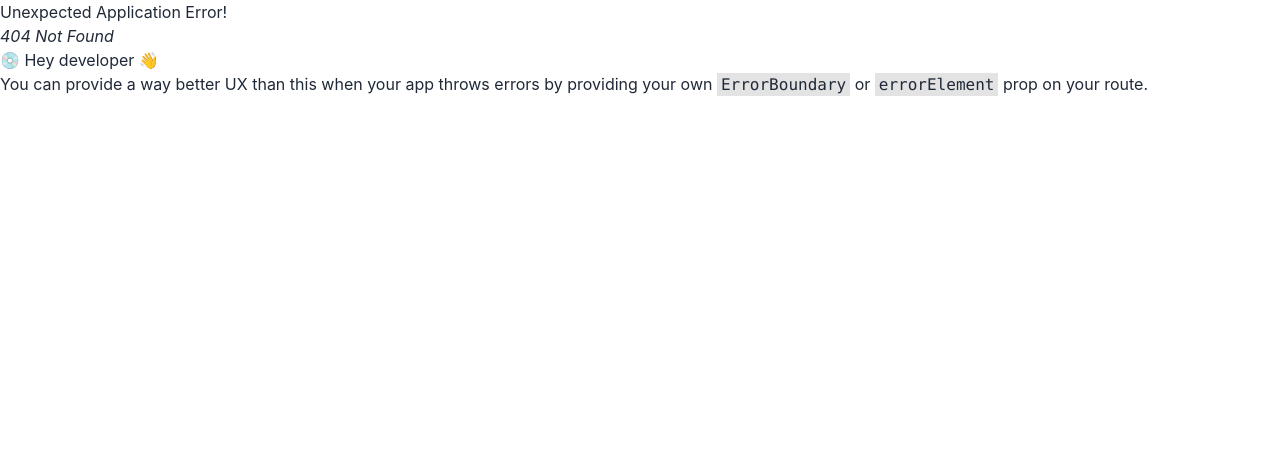
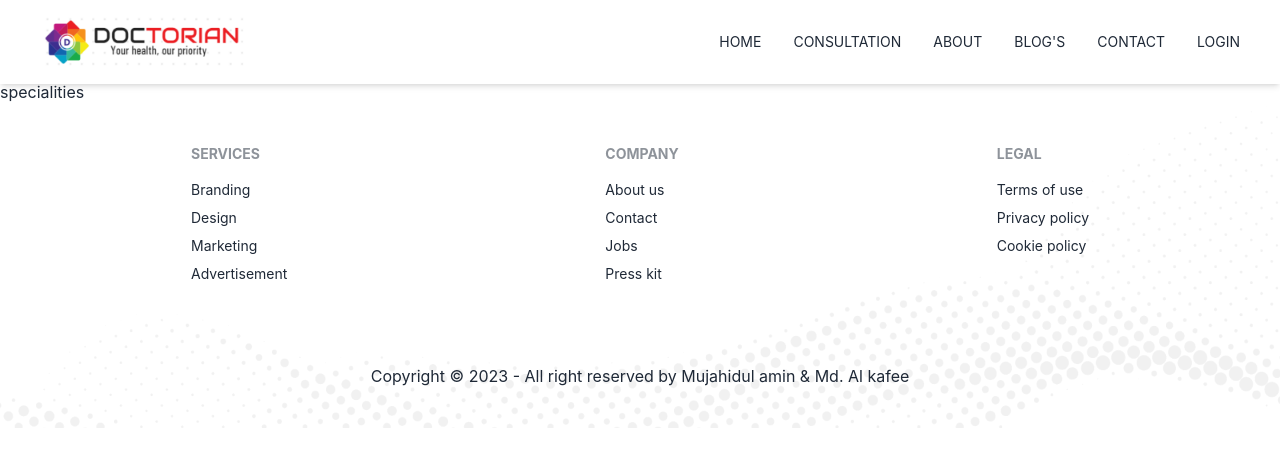
Before and after one commit to sojeeb01768/Doctor-Appointment-Client-University, a React (Create React App) app: page /specialities/1 in a window 1280 px wide. Before the commit this address had no page. Shown: the top 466 px of the page. Built offline with nearby package versions, Linux system fonts and the light colour scheme.

Commit message:
added footer treatment

```diff
--- a/package.json
+++ b/package.json
@@ -7,6 +7,7 @@
     "@testing-library/react": "^13.4.0",
     "@testing-library/user-event": "^13.5.0",
     "daisyui": "^2.50.0",
+    "firebase": "^9.17.2",
     "lottie-react": "^2.4.0",
     "react": "^18.2.0",
     "react-dom": "^18.2.0",
--- a/src/Pages/Consultation/Consultation.js
+++ b/src/Pages/Consultation/Consultation.js
@@ -1,10 +1,12 @@
 import React, { useEffect, useState } from 'react';
-import { Link } from 'react-router-dom';
+// import { Link } from 'react-router-dom';
+import Specialist from '../Specialist/Specialist';
 
 const Consultation = () => {
 
     const [specialities, setSpecialities] = useState([])
     // console.log(specialities);
+
 
     useEffect(() => {
         fetch('http://localhost:5000/consultation')
@@ -17,22 +19,12 @@ const Consultation = () => {
         <div className='mt-32 mx-20 lg:mx-10 grid grid-cols-1 md:grid-cols-2 lg:grid-cols-3 gap-5'>
             {
                 specialities?.map(speciality =>
-                    <Link to={'/specialist'} key={speciality?.id}>
-                        <div className="card w-full bg-base-100 shadow-md border">
 
-                            <div className="card-body ">
-                                <div className=' lg:flex md:justify-center md:items-center lg:justify-center lg:items-center gap-4'>
-                                    <div className='mx-auto w-28 lg:w-44'>
-                                        <img src={speciality?.icon} alt="" />
-                                    </div>
-                                    <div className='p-2'>
-                                        <h2 className=" lg:text-left sm:text-center font-bold text-2xl mb-3">{speciality?.treatment}</h2>
-                                        <p className=' lg:text-left sm:text-center lg:pr-7'>{speciality?.desc}</p>
-                                    </div>
-                                </div>
-                            </div>
-                        </div>
-                    </Link>
+                    <Specialist key={speciality?._id}
+                        speciality={speciality}
+                    ></Specialist>
+
+
                 )
             }
         </div>
--- /dev/null
+++ b/src/Pages/Shared/Footer/Footer.css
@@ -0,0 +1,4 @@
+.bg-footer{
+    background-image: url('../../../assets/images/footer.png');
+    background-size: cover;
+}
--- a/src/Pages/Shared/Footer/Footer.js
+++ b/src/Pages/Shared/Footer/Footer.js
@@ -1,6 +1,7 @@
 import React from 'react';
 import { Link } from 'react-router-dom';
 // import footer from '../../../assets/images/footer.png'
+import './Footer.css';
 
 const Footer = () => {
     return (
@@ -9,11 +10,11 @@ const Footer = () => {
             //     background: `url(${footer})`,
             //     backgroundSize: 'cover'
             // }}
-            className="p-10"
+            className="bg-footer p-10"
         >
 
 
-            <div className="footer">
+            <div className="footer ">
                 <div className='mx-auto'>
                     <span className="footer-title">Services</span>
                     <Link to='/' className="link link-hover">Branding</Link>
--- a/src/Pages/Specialist/Specialist.js
+++ b/src/Pages/Specialist/Specialist.js
@@ -1,9 +1,27 @@
 import React from 'react';
+import { Link } from 'react-router-dom';
 
-const Specialist = () => {
+const Specialist = ({ speciality }) => {
+    const {_id } = speciality
+
     return (
-        <div className='mt-32'>
-            <h2>specialist</h2>
+        <div className='mt-20'>
+            <Link to={`/specialities/${_id}`}>
+                <div className="card w-full bg-base-100 shadow-md border">
+
+                    <div className="card-body ">
+                        <div className=' lg:flex md:justify-center md:items-center lg:justify-center lg:items-center gap-4'>
+                            <div className='mx-auto w-28 lg:w-44'>
+                                <img src={speciality?.icon} alt="" />
+                            </div>
+                            <div className='p-2'>
+                                <h2 className=" lg:text-left sm:text-center font-bold text-2xl mb-3">{speciality?.treatment}</h2>
+                                <p className=' lg:text-left sm:text-center lg:pr-7'>{speciality?.desc}</p>
+                            </div>
+                        </div>
+                    </div>
+                </div>
+            </Link>
         </div>
     );
 };
--- /dev/null
+++ b/src/Pages/Specialities/Specialities.js
@@ -0,0 +1,18 @@
+import React, { useEffect } from 'react';
+
+const Specialities = () => {
+
+    // useEffect(() => {
+    //     fetch('http://localhost:5000/consultation')
+    //         .then(response => response.json())
+    //         .then(data => setSpecialities(data));
+    // }, []);
+
+    return (
+        <div className='mt-20'>
+            <h2>specialities</h2>
+        </div>
+    );
+};
+
+export default Specialities;
--- /dev/null
+++ b/src/firebase/firebase.config.js
@@ -0,0 +1,18 @@
+// Import the functions you need from the SDKs you need
+import { initializeApp } from "firebase/app";
+// TODO: Add SDKs for Firebase products that you want to use
+// https://firebase.google.com/docs/web/setup#available-libraries
+
+// Your web app's Firebase configuration
+const firebaseConfig = {
+  apiKey: process.env.REACT_APP_apiKey,
+  authDomain: process.env.REACT_APP_authDomain,
+  projectId: process.env.REACT_APP_projectId,
+  storageBucket: process.env.REACT_APP_storageBucket,
+  messagingSenderId: process.env.REACT_APP_messagingSenderId,
+  appId: process.env.REACT_APP_appId,
+};
+
+// Initialize Firebase
+const app = initializeApp(firebaseConfig);
+export default app;
```
Also changed, not shown: src/Routes/Routes/Routes.js (+13 -8 lines), 1 other file (tests, documents, lock files or other folders).
